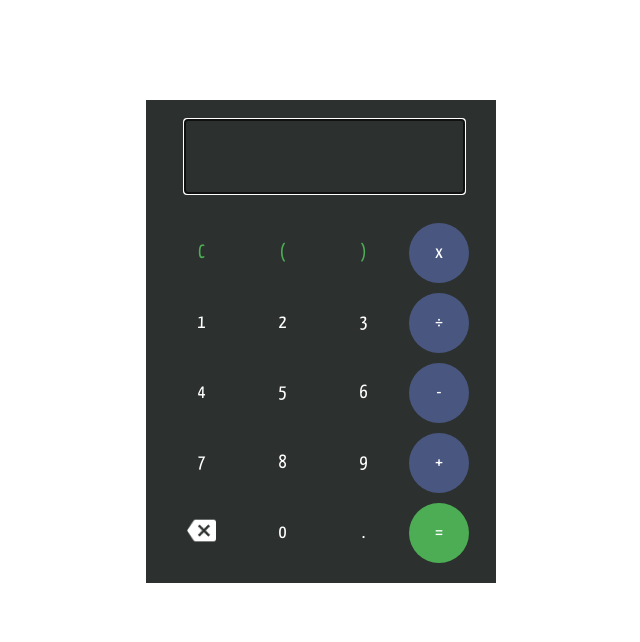
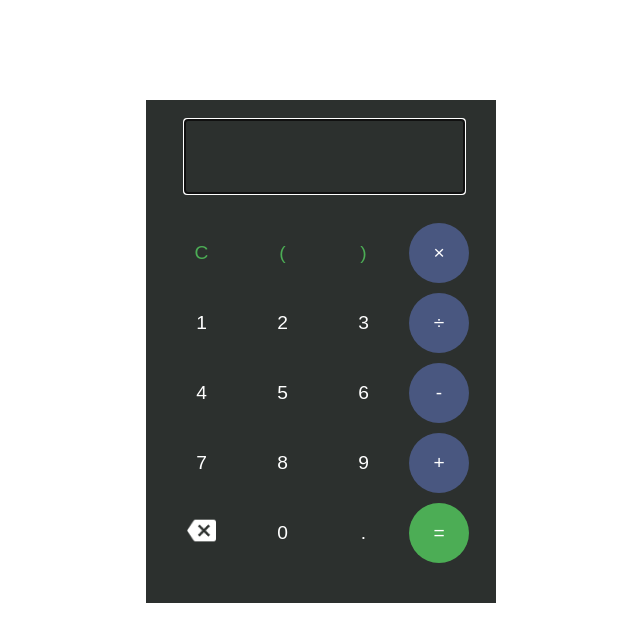
Before and after one commit to omegadeep10/js-calculator, a plain HTML site: page index.html in a window 1280 px wide. Shown: the whole page, without its empty margins (319-959 px from the left). Drawn offline with Linux system fonts and the light colour scheme.

Commit message:
Change font family of keys

```diff
--- a/index.html
+++ b/index.html
@@ -20,7 +20,7 @@
                 <button name="clear" type="button" class="button clear">C</button>
                 <button name="(" type="button" class="button key">(</button>
                 <button name=")" type="button" class="button key">)</button>
-                <button name="*" type="button" class="button operators">x</button>
+                <button name="*" type="button" class="button operators">&times</button>
             </div>
 
             <div class="calc-numbers">
--- a/style.css
+++ b/style.css
@@ -1,7 +1,7 @@
 
 #calculator {
     background: #2c302e;
-    padding: 20px;
+    padding: 20px 20px 40px 20px;
     display: block;
     width: 310px;
     margin: 100px auto;
@@ -38,7 +38,6 @@
     border: none;
     color: white;
     font-size: 1.2em;
-    font-family: 'Yanone Kaffeesatz', sans-serif;
 }
 
 .operators, .calc-operators > .button {
```
